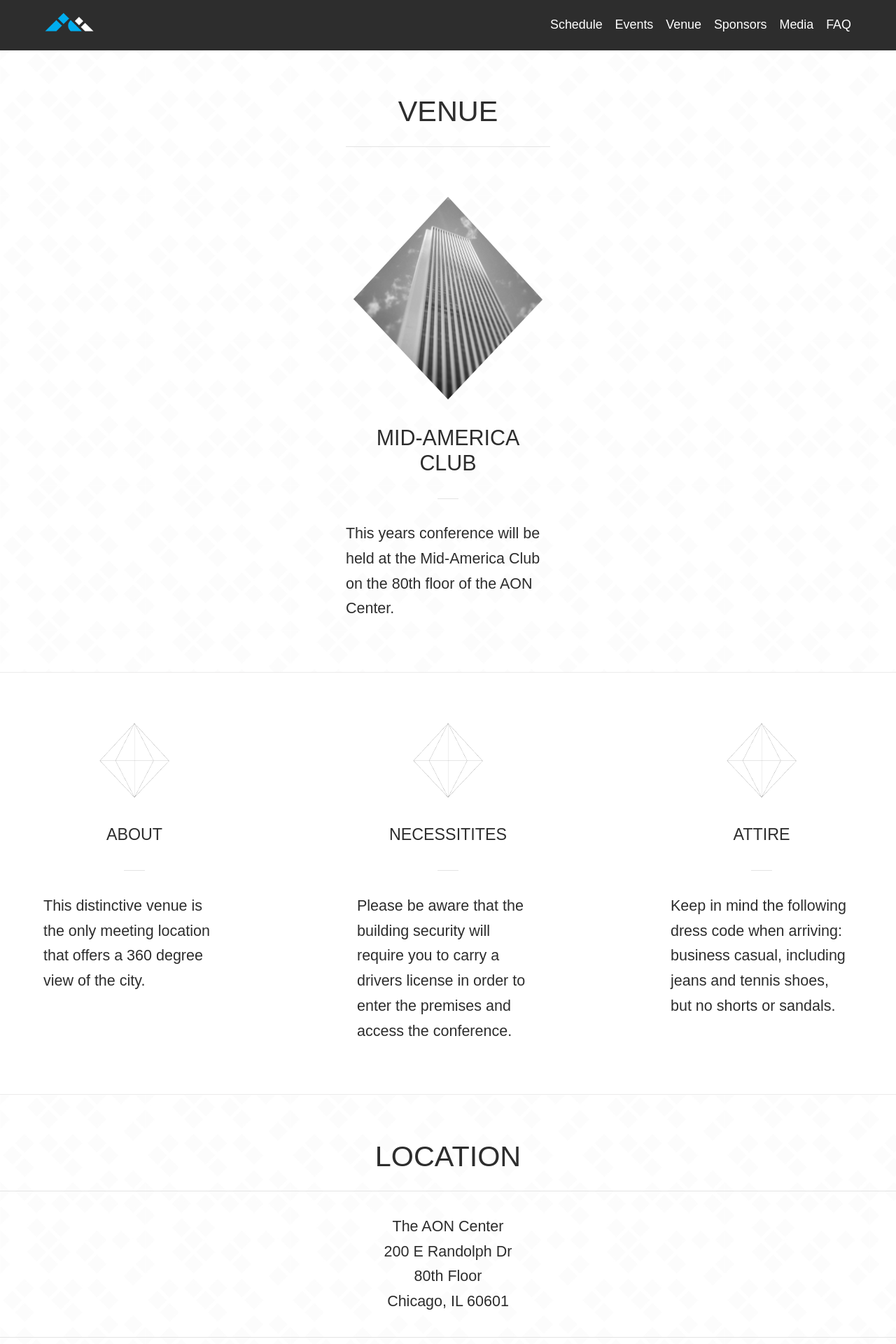
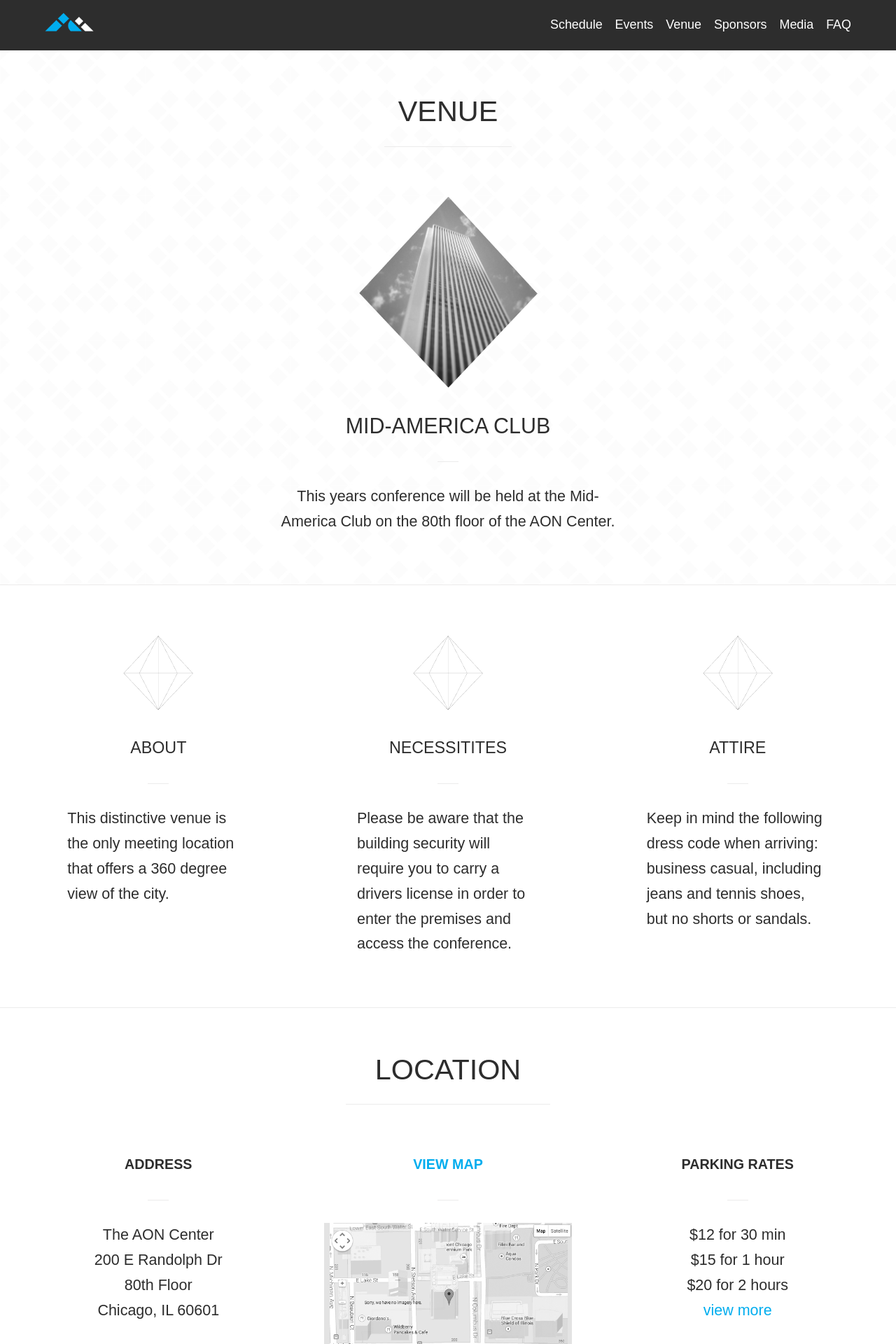
Before and after one commit to CassieShumway/scna, a Jekyll site: the page built from venue.html, in a window 1280 px wide. Shown: the top 1920 px of the page at 70% size. Built offline with Jekyll 4.4.1, drawn with Linux system fonts in a browser that asks for light colours.

Commit message:
edit location under venue

```diff
--- a/css/main.css
+++ b/css/main.css
@@ -21,17 +21,17 @@
 }
 
 a {
-  color: #fff;
+  color: #00ADEE;
   text-decoration: none;
 }
 
-a:hover { color: #00ADEE; }
+a:hover { color: #8AD9F6; }
 
-.blue-text { color: #00ADEE; }
+.blue-text { color: #2D2D2D; }
 
 hr {
   border: 0;
-  border-top: 1px solid #E4E4E4;
+  border-top: 1px solid #ECEBEB;
   height: 0;
   margin: 1.8em auto;
   width: 100%;
@@ -112,6 +112,9 @@
   width: 90%;
   max-width: 1200px;
 }
+
+nav a { color: #fff; }
+nav a:hover { color: #00ADEE; }
 
 nav ul {
   float: right;
@@ -257,7 +260,7 @@
   font-size: 1em;
   font-weight: 500;
   margin: 0 auto;
-  margin-top: 3em;
+  margin-top: 2em;
   text-align: left;
 }
 
@@ -294,6 +297,7 @@
   border: none;
   background: #555;
   font-size: .9em;
+  margin-top: 1em;
 }
 
 button[type="submit"]:hover,
@@ -360,7 +364,7 @@
   max-width: 160px;
 }
 
-.homepage-logo { max-width: 285px; }
+.homepage-logo { max-width: 275px; }
 .homepage-icons { max-height: 60px; }
 
 .hundred { max-width: 100px; }
--- a/venue.html
+++ b/venue.html
@@ -3,18 +3,20 @@
 ---
 
 <section class="pattern-section">
-  <div class="wrapper small">
+  <div class="wrapper xsmall">
     <h1>Venue</h1>
     <hr class="margin-bottom">
-    <img src="{{ site.baseurl }}/images/venue-diamond.png">
+  </div>
+  <div class="wrapper large">
+    <img class="homepage-logo" src="{{ site.baseurl }}/images/venue-diamond.png">
     <h2>Mid-America Club</h2>
     <hr class="divider-short">
-    <p>This years conference will be held at the Mid-America Club on the 80th floor of the AON Center.</p>
+    <p class="center">This years conference will be held at the Mid-America Club on the 80th floor of the AON Center.</p>
   </div>
 </section>
 
 <section class="white-section">
-  <div class="wrapper-large cf">
+  <div class="wrapper cf">
     <div class="column third">
       <img class="hundred" src="{{ site.baseurl }}/images/diamond-plain.png">
       <h3>About</h3>
@@ -42,27 +44,47 @@
   </div>
 </section>
 
-<section class="pattern-section">
-  <div class="wrapper-small">
+<section class="white-section">
+  <div class="wrapper small">
     <h1>Location</h1>
     <hr>
-    <ul class="center">
-      <li>The AON Center</li>
-      <li>200 E Randolph Dr</li>
-      <li>80th Floor</li>
-      <li>Chicago, IL 60601</li>
-    </ul>
-    <hr>
   </div>
-  <img src="{{ site.baseurl }}/images/map.jpg">
+  <div class="wrapper cf">
+    <div class="row">
+      <div class="column third">
+        <h4>Address</h4>
+        <hr class="divider-short">
+        <ul>
+          <li>The AON Center</li>
+          <li>200 E Randolph Dr</li>
+          <li>80th Floor</li>
+          <li>Chicago, IL 60601</li>
+        </ul>
+      </div>
+      <div class="column third">
+        <a href="https://www.google.com/maps/preview?q=Aon+Center,+Chicago,+IL+60601"><h4>View Map</h4></a>
+        <hr class="divider-short">
+        <a href="https://www.google.com/maps/preview?q=Aon+Center,+Chicago,+IL+60601"><img  src="{{ site.baseurl }}/images/map-blk.jpg"></a>
+      </div>
+      <div class="column third">
+        <h4>Parking Rates</h4>
+        <hr class="divider-short">
+        <ul>
+          <li>$12 for 30 min</li>
+          <li>$15 for 1 hour</li>
+          <li>$20 for 2 hours</li>
+          <a href="http://www.parkme.com/lot/31822/aon-center-parking-chicago-il"<li>view more</li></a>
+        </ul>
+      </div>
+  </div>
 </section>
 
 <section class="white-section">
-  <div class="wrapper-small">
+  <div class="wrapper xsmall">
     <h1>Hotels</h1>
     <hr>
   </div>
-  <div class="wrapper-large cf">
+  <div class="wrapper cf">
     <div class="row">
       <div class="column third">
         <h4>Fairmont Chicago</h4>
@@ -104,11 +126,11 @@
 </section>
 
 <section class="pattern-section">
-  <div class="wrapper-small">
+  <div class="wrapper medium">
     <h1>Transportation</h1>
     <hr>
   </div>
-  <div class="wrapper-large cf">
+  <div class="wrapper cf">
     <div class="row">
       <div class="column third">
         <h4>O'Hare Airport</h4>
```
Also changed, not shown: images/map-blk.jpg (added), images/map.png (added), images/map1.png (added), images/map3.png (added).
